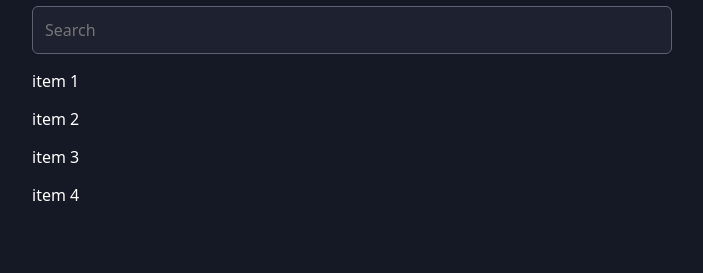
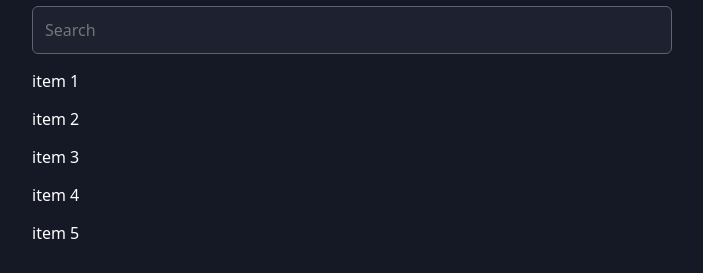
Before and after one commit to hussien22elfayoumy/React-Patterns, a React (Vite) app: page / in a window 1280 px wide. Shown: the part 895-1168 px from the top of the page, without its empty margins (288-991 px from the left). Before the commit the page ends 1133 px from the top, so only its background shows below. Built offline with nearby package versions, Linux system fonts and the light colour scheme.

Commit message:
handling key dynamically

```diff
--- a/src/App.jsx
+++ b/src/App.jsx
@@ -69,11 +69,14 @@ export default function App() {
       </section>
 
       <section>
-        <SearchableList items={PLACES}>
+        <SearchableList items={PLACES} itemKeyFn={(item) => item.id}>
           {(item) => <Place item={item} />}
         </SearchableList>
 
-        <SearchableList items={['item 1', 'item 2', 'item 3', 'item 4']}>
+        <SearchableList
+          items={['item 1', 'item 2', 'item 3', 'item 4', 'item 5']}
+          itemKeyFn={(item) => item}
+        >
           {(item) => <p>{item}</p>}
         </SearchableList>
       </section>
--- a/src/components/SearchableList/searchable-list.jsx
+++ b/src/components/SearchableList/searchable-list.jsx
@@ -1,6 +1,6 @@
 import { useState } from 'react';
 
-export default function SearchableList({ items, children }) {
+export default function SearchableList({ items, children, itemKeyFn }) {
   const [searchTerm, setSearchTerm] = useState('');
 
   const searchResults = items.filter((item) =>
@@ -14,8 +14,8 @@ export default function SearchableList({ items, children }) {
     <div className='searchable-list'>
       <input type='search' onChange={handleChange} placeholder='Search' />
       <ul>
-        {searchResults.map((item, i) => (
-          <li key={i}>{children(item)}</li>
+        {searchResults.map((item) => (
+          <li key={itemKeyFn(item)}>{children(item)}</li>
         ))}
       </ul>
     </div>
```
